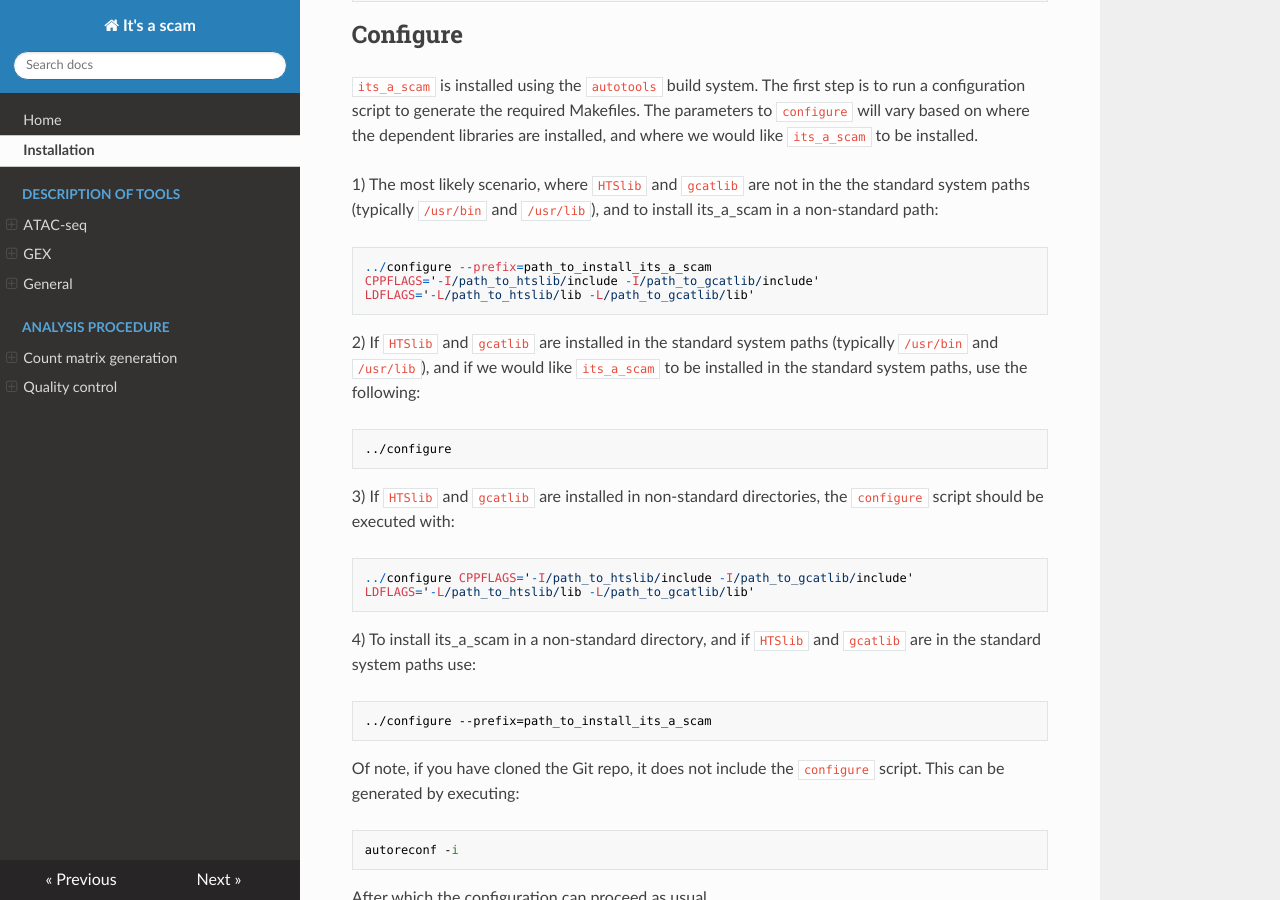
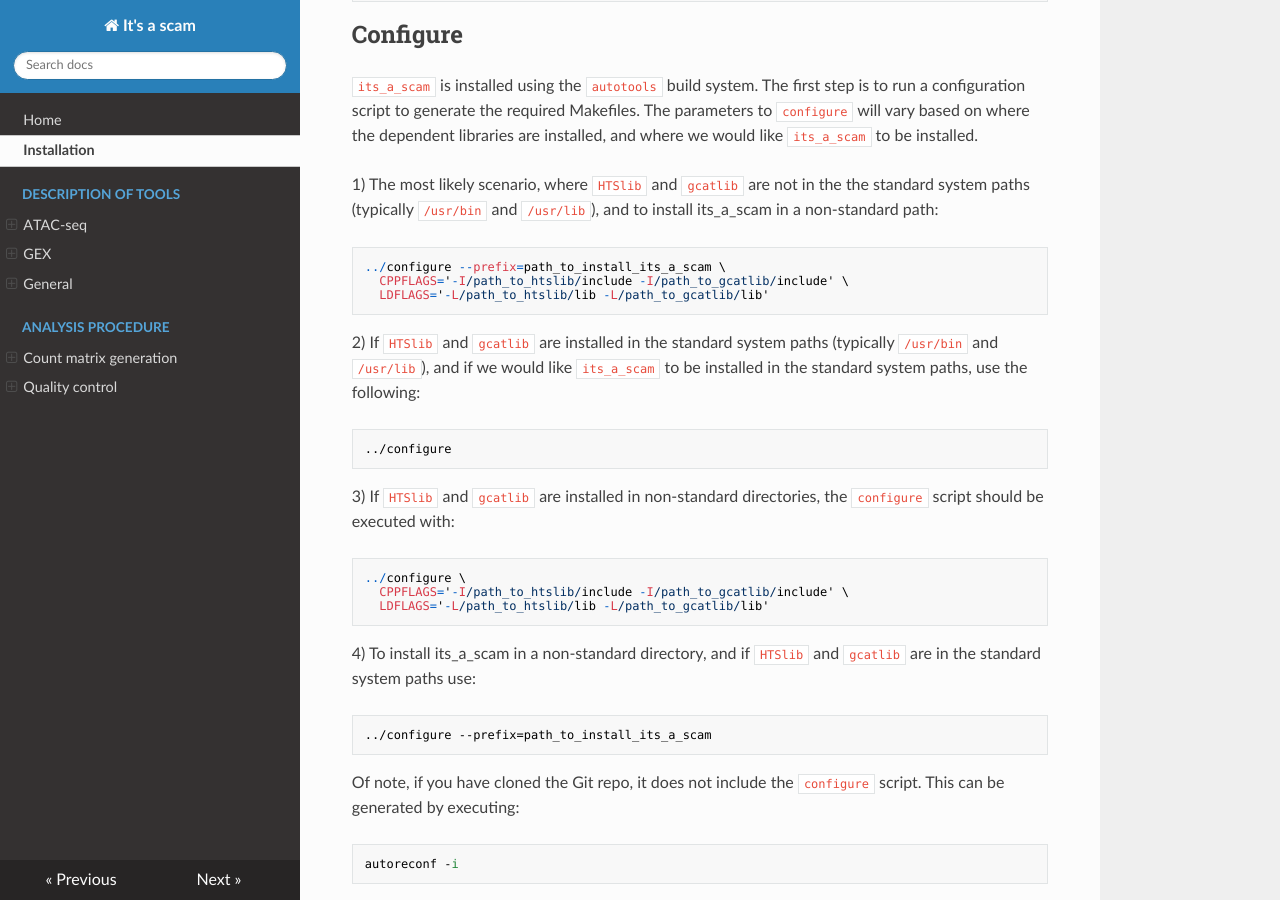
Before and after one commit to rishvanth-kp/its_a_scam, an MkDocs documentation site: the page built from doc/content/installation.md, in a window 1280 px wide and 900 px high, scrolled down 605 px. Built offline with MkDocs 1.6.1, drawn with Linux system fonts in a browser that asks for light colours; nearby versions of some CDN libraries.

````diff
--- a/doc/content/installation.md
+++ b/doc/content/installation.md
@@ -39,9 +39,9 @@ the standard system paths (typically `/usr/bin` and `/usr/lib`), and to
 install its_a_scam in a non-standard path:
 
 ```
-../configure --prefix=path_to_install_its_a_scam
-CPPFLAGS='-I/path_to_htslib/include -I/path_to_gcatlib/include'
-LDFLAGS='-L/path_to_htslib/lib -L/path_to_gcatlib/lib'
+../configure --prefix=path_to_install_its_a_scam \
+  CPPFLAGS='-I/path_to_htslib/include -I/path_to_gcatlib/include' \
+  LDFLAGS='-L/path_to_htslib/lib -L/path_to_gcatlib/lib'
 ```
 
 
@@ -57,8 +57,9 @@ to be installed in the standard system paths, use the following:
 the `configure` script should be executed with:
 
 ```
-../configure CPPFLAGS='-I/path_to_htslib/include -I/path_to_gcatlib/include'
-LDFLAGS='-L/path_to_htslib/lib -L/path_to_gcatlib/lib'
+../configure \
+  CPPFLAGS='-I/path_to_htslib/include -I/path_to_gcatlib/include' \
+  LDFLAGS='-L/path_to_htslib/lib -L/path_to_gcatlib/lib'
 ```
 
 4) To install its_a_scam in a non-standard directory, and if `HTSlib`
````
Also changed, not shown: README.md.
